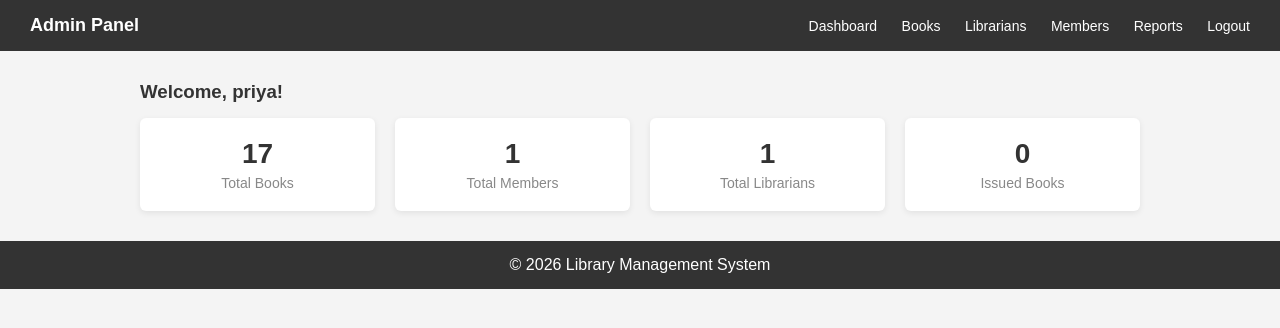
After one commit to rohanmoura/Library-Management-System-, a PHP site: page /admin/dashboard.php in a window 1280 px wide. The commit adds this page. Shown: the top 328 px of the page. Run offline with PHP 8.4, Linux system fonts and the light colour scheme; a user stored in the database is signed in; data comes from the database, SQL or seed files in the repository; data that the repository does not hold is empty.

Commit message:
Restore files broken by latest push
- admin/dashboard.php: restored full dashboard with stat cards (was emptied)
- assets/css/style.css: restored all 280+ lines of styling (was emptied)
- auth/admin_login.php: restored require_once for config.php and db.php,
  restored header() redirect after successful login (were removed)

https://claude.ai/code/session_01Kd5GMsSBzfr9ZJ91FuzUnn

```diff
--- /dev/null
+++ b/admin/dashboard.php
@@ -0,0 +1,35 @@
+<?php
+$page_title = 'Dashboard';
+include __DIR__ . '/admin_header.php';
+
+// Get stats
+$total_books = mysqli_fetch_assoc(mysqli_query($conn, "SELECT SUM(quantity) as total FROM books"))['total'] ?? 0;
+$total_members = mysqli_fetch_assoc(mysqli_query($conn, "SELECT COUNT(*) as total FROM member_details"))['total'];
+$total_librarians = mysqli_fetch_assoc(mysqli_query($conn, "SELECT COUNT(*) as total FROM librarian_details"))['total'];
+$total_issued = mysqli_fetch_assoc(mysqli_query($conn, "SELECT COUNT(*) as total FROM book_issues WHERE status IN ('Pending','Approved')"))['total'];
+?>
+
+<div class="dashboard-body">
+    <h3>Welcome, <?php echo htmlspecialchars($_SESSION['username']); ?>!</h3>
+
+    <div class="stat-cards">
+        <div class="stat-card">
+            <h4><?php echo $total_books; ?></h4>
+            <p>Total Books</p>
+        </div>
+        <div class="stat-card">
+            <h4><?php echo $total_members; ?></h4>
+            <p>Total Members</p>
+        </div>
+        <div class="stat-card">
+            <h4><?php echo $total_librarians; ?></h4>
+            <p>Total Librarians</p>
+        </div>
+        <div class="stat-card">
+            <h4><?php echo $total_issued; ?></h4>
+            <p>Issued Books</p>
+        </div>
+    </div>
+</div>
+
+<?php include __DIR__ . '/../includes/footer.php'; ?>
--- /dev/null
+++ b/assets/css/style.css
@@ -0,0 +1,313 @@
+/* =============================================
+   Library Management System - Stylesheet
+   ============================================= */
+
+* {
+    margin: 0;
+    padding: 0;
+    box-sizing: border-box;
+}
+
+body {
+    font-family: Arial, sans-serif;
+    background-color: #f4f4f4;
+    color: #333;
+}
+
+a { color: #333; }
+
+/* ---------- Container ---------- */
+.container {
+    width: 90%;
+    max-width: 500px;
+    margin: 60px auto;
+}
+
+/* ---------- Login Form ---------- */
+.login-box {
+    background: #fff;
+    padding: 30px;
+    border-radius: 6px;
+    box-shadow: 0 2px 8px rgba(0,0,0,0.1);
+}
+
+.login-box h2 {
+    text-align: center;
+    margin-bottom: 20px;
+    color: #333;
+}
+
+.form-group {
+    margin-bottom: 15px;
+}
+
+.form-group label {
+    display: block;
+    margin-bottom: 5px;
+    font-weight: bold;
+    font-size: 14px;
+}
+
+.form-group input,
+.form-group select,
+.form-group textarea {
+    width: 100%;
+    padding: 10px;
+    border: 1px solid #ccc;
+    border-radius: 4px;
+    font-size: 14px;
+}
+
+.btn {
+    display: inline-block;
+    padding: 10px 20px;
+    background-color: #333;
+    color: #fff;
+    border: none;
+    border-radius: 4px;
+    cursor: pointer;
+    font-size: 14px;
+    text-decoration: none;
+}
+
+.btn:hover {
+    background-color: #555;
+    color: #fff;
+}
+
+.btn-full {
+    width: 100%;
+}
+
+.btn-sm {
+    padding: 6px 12px;
+    font-size: 13px;
+}
+
+.btn-danger {
+    background-color: #c00;
+}
+
+.btn-danger:hover {
+    background-color: #a00;
+}
+
+.btn-success {
+    background-color: #28a745;
+}
+
+.btn-success:hover {
+    background-color: #218838;
+}
+
+.btn-warning {
+    background-color: #e0a800;
+}
+
+.btn-warning:hover {
+    background-color: #c69500;
+}
+
+/* ---------- Messages ---------- */
+.msg-error {
+    background: #fdd;
+    color: #a00;
+    padding: 10px;
+    border-radius: 4px;
+    margin-bottom: 15px;
+    text-align: center;
+    font-size: 14px;
+}
+
+.msg-success {
+    background: #dfd;
+    color: #060;
+    padding: 10px;
+    border-radius: 4px;
+    margin-bottom: 15px;
+    text-align: center;
+    font-size: 14px;
+}
+
+/* ---------- Role Selector ---------- */
+.role-selector {
+    text-align: center;
+    margin-top: 80px;
+}
+
+.role-selector h1 {
+    margin-bottom: 10px;
+}
+
+.role-selector p {
+    margin-bottom: 30px;
+    color: #666;
+}
+
+.role-cards {
+    display: flex;
+    justify-content: center;
+    gap: 20px;
+    flex-wrap: wrap;
+}
+
+.role-card {
+    background: #fff;
+    padding: 30px 40px;
+    border-radius: 6px;
+    box-shadow: 0 2px 8px rgba(0,0,0,0.1);
+    text-decoration: none;
+    color: #333;
+}
+
+.role-card h3 {
+    margin-bottom: 5px;
+}
+
+.role-card p {
+    font-size: 13px;
+    color: #888;
+    margin-bottom: 0;
+}
+
+.role-card:hover {
+    box-shadow: 0 4px 16px rgba(0,0,0,0.15);
+}
+
+/* ---------- Dashboard Header ---------- */
+.dashboard-header {
+    background: #333;
+    color: #fff;
+    padding: 15px 30px;
+    display: flex;
+    justify-content: space-between;
+    align-items: center;
+}
+
+.dashboard-header h2 {
+    font-size: 18px;
+}
+
+.dashboard-header nav a {
+    color: #fff;
+    text-decoration: none;
+    font-size: 14px;
+    margin-left: 20px;
+}
+
+.dashboard-header nav a:hover {
+    text-decoration: underline;
+}
+
+/* ---------- Dashboard Body ---------- */
+.dashboard-body {
+    width: 90%;
+    max-width: 1000px;
+    margin: 30px auto;
+}
+
+.dashboard-body h3 {
+    margin-bottom: 15px;
+}
+
+/* ---------- Stat Cards ---------- */
+.stat-cards {
+    display: flex;
+    gap: 20px;
+    flex-wrap: wrap;
+    margin-bottom: 30px;
+}
+
+.stat-card {
+    background: #fff;
+    padding: 20px 25px;
+    border-radius: 6px;
+    box-shadow: 0 2px 6px rgba(0,0,0,0.08);
+    flex: 1;
+    min-width: 180px;
+    text-align: center;
+}
+
+.stat-card h4 {
+    font-size: 28px;
+    margin-bottom: 5px;
+    color: #333;
+}
+
+.stat-card p {
+    font-size: 14px;
+    color: #888;
+}
+
+/* ---------- Tables ---------- */
+.data-table {
+    width: 100%;
+    border-collapse: collapse;
+    background: #fff;
+    box-shadow: 0 2px 6px rgba(0,0,0,0.08);
+    border-radius: 6px;
+    overflow: hidden;
+    margin-bottom: 20px;
+}
+
+.data-table th,
+.data-table td {
+    padding: 12px 15px;
+    text-align: left;
+    border-bottom: 1px solid #eee;
+    font-size: 14px;
+}
+
+.data-table th {
+    background: #333;
+    color: #fff;
+    font-weight: bold;
+}
+
+.data-table tr:hover {
+    background: #f9f9f9;
+}
+
+/* ---------- Top Bar (actions) ---------- */
+.top-bar {
+    display: flex;
+    justify-content: space-between;
+    align-items: center;
+    margin-bottom: 20px;
+}
+
+/* ---------- Status Badges ---------- */
+.badge {
+    padding: 4px 10px;
+    border-radius: 12px;
+    font-size: 12px;
+    font-weight: bold;
+    color: #fff;
+}
+
+.badge-pending { background: #e0a800; }
+.badge-approved { background: #28a745; }
+.badge-rejected { background: #c00; }
+
+/* ---------- Footer ---------- */
+footer {
+    text-align: center;
+    padding: 15px;
+    background-color: #333;
+    color: #fff;
+    margin-top: 30px;
+}
+
+/* ---------- Back Link ---------- */
+.back-link {
+    display: block;
+    text-align: center;
+    margin-top: 15px;
+    font-size: 13px;
+    color: #666;
+}
+
+/* ---------- Action Links ---------- */
+.actions a {
+    margin-right: 8px;
+}
--- a/auth/admin_login.php
+++ b/auth/admin_login.php
@@ -1,6 +1,7 @@
 <?php
 session_start();
-
+require_once __DIR__ . '/../config/config.php';
+require_once __DIR__ . '/../config/db.php';
 
 $error = '';
 
@@ -21,7 +22,7 @@ if ($_SERVER['REQUEST_METHOD'] === 'POST') {
                 $_SESSION['user_id'] = $row['admin_id'];
                 $_SESSION['username'] = $row['username'];
                 $_SESSION['role'] = 'admin';
-
+                header("Location: " . BASE_URL . "admin/dashboard.php");
                 exit;
             } else {
                 $error = 'Invalid username or password.';
```
